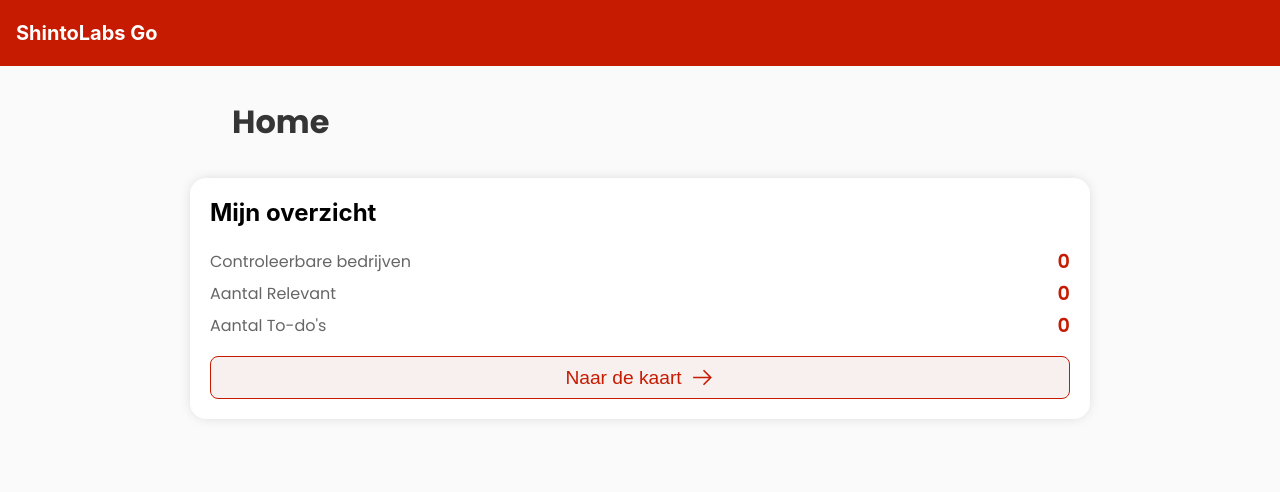
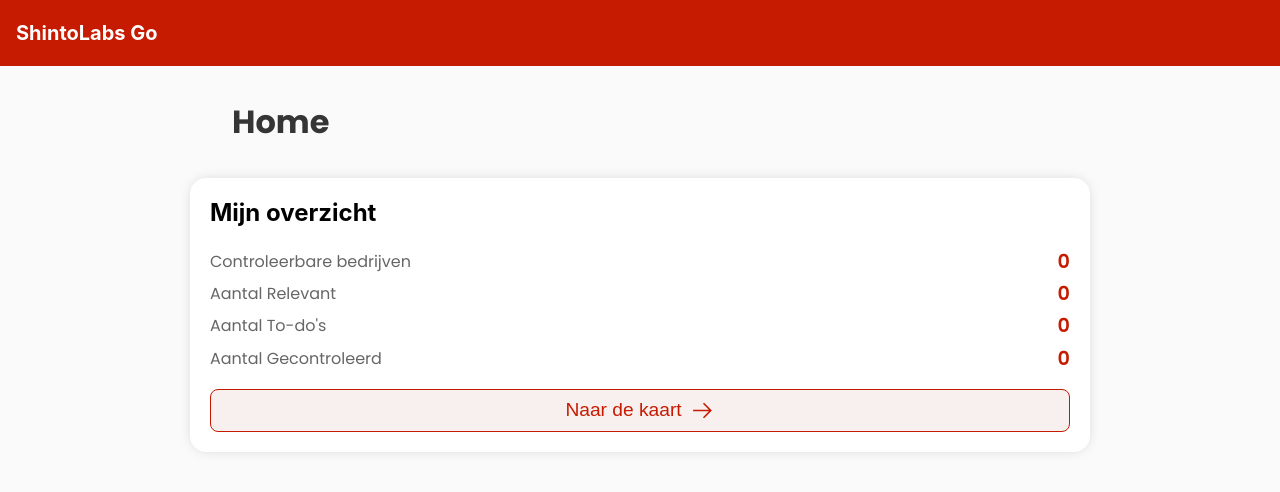
Before and after one commit to davidfraterman/impedt4-frontend, a React (Create React App) app: page / in a window 1280 px wide. Shown: the top 492 px of the page. Built offline with nearby package versions, Linux system fonts and the light colour scheme; no server answers; some icons are missing.

Commit message:
aantal gecontroleerde bedrijven

```diff
--- a/src/pages/Home/Home.js
+++ b/src/pages/Home/Home.js
@@ -44,6 +44,16 @@ const Home = () => {
         return amount;
     }
 
+    const getAmountOfCheckedCompanies = () => {
+        let amount = 0;
+        bedrijven.map(company => {
+            if (company.relevant === 1 && company.gepland === 1 && company.todo === 0 && company.plan === 1) {
+                amount++;
+            }
+        });
+        return amount;
+    }
+
     return (
         <>
             <article className={styles.container}>
@@ -72,6 +82,12 @@ const Home = () => {
                             {getAmountOfTodo()}
                         </p>
                     </section>
+                    <section className={styles.mijnOverzichtData}>
+                        <p>Aantal Gecontroleerd</p>
+                        <p className={styles.mijnOverzichtDatapoint}>
+                            {getAmountOfCheckedCompanies()}
+                        </p>
+                    </section>
 
                     <Link to={ROUTES.KAART} className={styles.uTextDecNone}>
                         <button className={styles.toMapBtn}>
```
